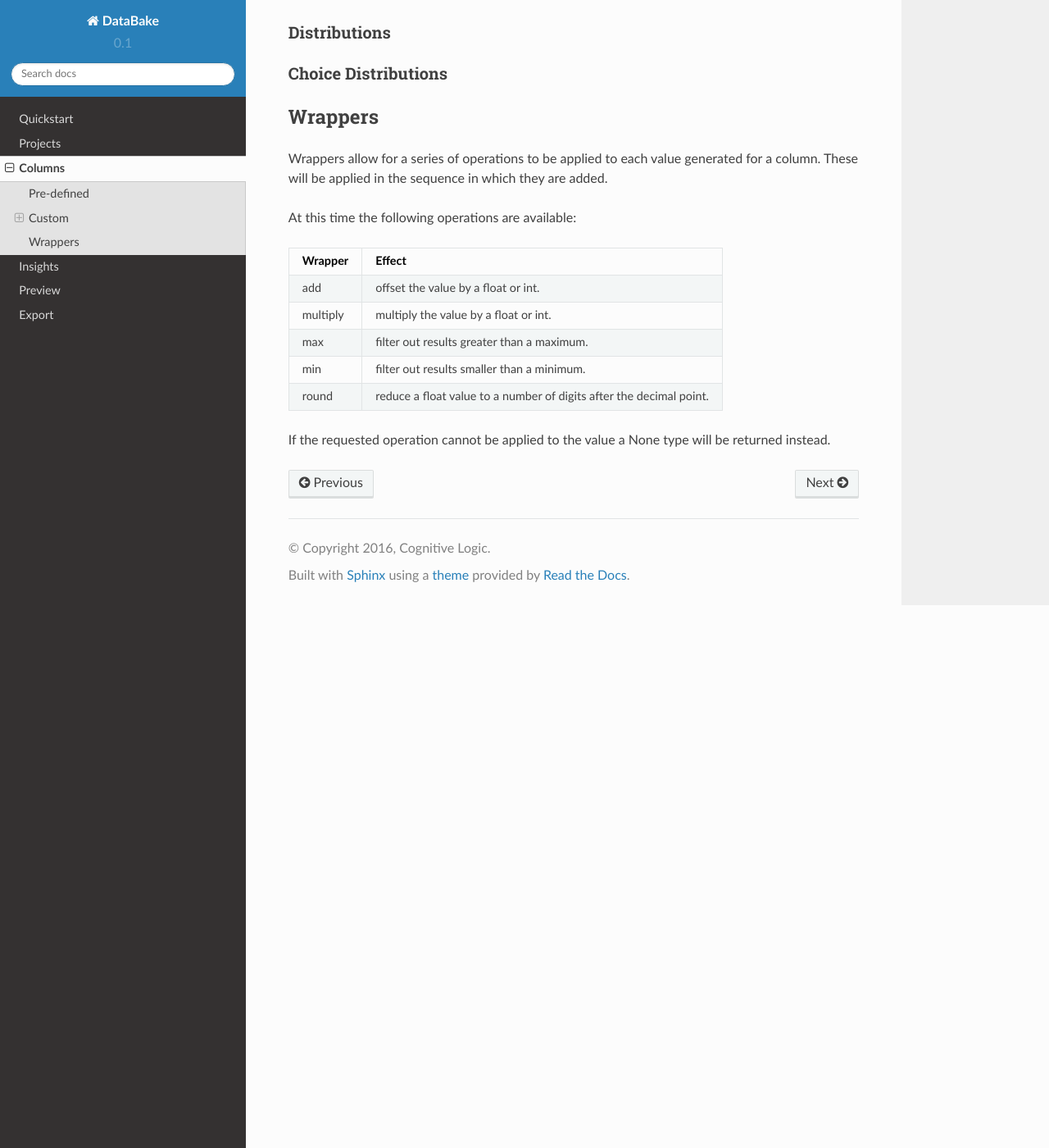
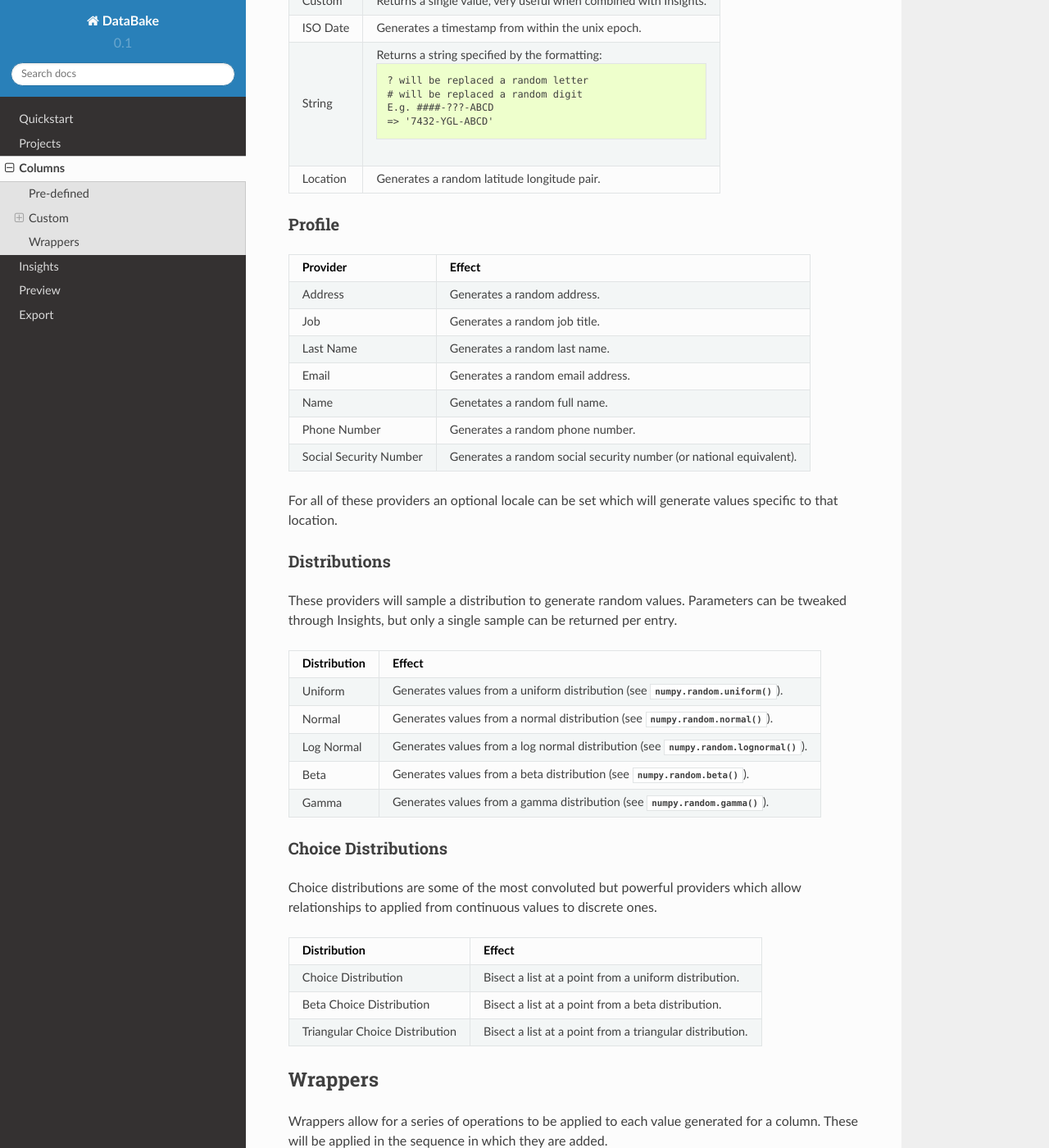
Before and after one commit to cognitivelogic/databake-docs, a Sphinx documentation site: the page built from docs/source/columns.rst, in a window 1280 px wide and 1400 px high, scrolled down 804 px. Shown: the whole window at 82% size. Built offline with Sphinx 7.4.7 and the Read the Docs theme 2.0.0, drawn with Linux system fonts in a browser that asks for light colours; some of the changed text lies outside the part shown.

Commit message:
Better column docs

```diff
--- a/docs/source/columns.rst
+++ b/docs/source/columns.rst
@@ -15,23 +15,71 @@ Alternatively, column types can be defined manually. Users can add `providers`_
 
 Providers
 ^^^^^^^^^
-(Need a big reference manual)
 
-Providers are functions which generate random values.
+Providers are functions which generate random values for the columns. They allow preformatted standard strings or numerical values to be added to a dataset with minimal configuration.
 
-Locales
+Basic
+^^^^^
+
+==============================   ========================================================================================
+Function                         Effect
+==============================   ========================================================================================
+Custom                           Returns a single value, very useful when combined with Insights.
+ISO Date                         Generates a timestamp from within the unix epoch.
+String                           Returns a string specified by the formatting::
+
+                                   ? will be replaced a random letter
+                                   # will be replaced a random digit
+                                   E.g. ####-???-ABCD
+                                   => '7432-YGL-ABCD'
+Location                         Generates a random latitude longitude pair.
+==============================   ========================================================================================
+
+Profile
 ^^^^^^^
 
-Formatters
-^^^^^^^^^^
+==============================   ========================================================================================
+Provider                         Effect
+==============================   ========================================================================================
+Address                          Generates a random address.
+Job                              Generates a random job title.
+Last Name                        Generates a random last name.
+Email                            Generates a random email address.
+Name                             Genetates a random full name.
+Phone Number                     Generates a random phone number.
+Social Security Number           Generates a random social security number (or national equivalent).
+==============================   ========================================================================================
+
+For all of these providers an optional locale can be set which will generate values specific to that location.
 
 Distributions
 ^^^^^^^^^^^^^
 
+These providers will sample a distribution to generate random values. Parameters can be tweaked through Insights, but only a single sample can be returned per entry.
+
+==============================   ========================================================================================
+Distribution                     Effect
+==============================   ========================================================================================
+Uniform                          Generates values from a uniform distribution (see :func:`numpy.random.uniform`).
+Normal                           Generates values from a normal distribution (see :func:`numpy.random.normal`).
+Log Normal                       Generates values from a log normal distribution (see :func:`numpy.random.lognormal`).
+Beta                             Generates values from a beta distribution (see :func:`numpy.random.beta`).
+Gamma                            Generates values from a gamma distribution (see :func:`numpy.random.gamma`).
+==============================   ========================================================================================
 
 
 Choice Distributions
 ^^^^^^^^^^^^^^^^^^^^
+
+Choice distributions are some of the most convoluted but powerful providers which allow relationships to applied from continuous values to discrete ones.
+
+==============================   ========================================================================================
+Distribution                     Effect
+==============================   ========================================================================================
+Choice Distribution              Bisect a list at a point from a uniform distribution.
+Beta Choice Distribution         Bisect a list at a point from a beta distribution.
+Triangular Choice Distribution   Bisect a list at a point from a triangular distribution.
+==============================   ========================================================================================
 
 Wrappers
 --------
@@ -39,15 +87,15 @@ Wrappers allow for a series of operations to be applied to each value generated
 
 At this time the following operations are available:
 
-===========   ======================================================================
-Wrapper       Effect
-===========   ======================================================================
-add           offset the value by a float or int.
-multiply      multiply the value by a float or int.
-max           filter out results greater than a maximum.
-min           filter out results smaller than a minimum.
-round         reduce a float value to a number of digits after the decimal point.
-===========   ======================================================================
+==============================   ========================================================================================
+Wrapper                          Effect
+==============================   ========================================================================================
+add                              Offset the value by a float or int.
+multiply                         Multiply the value by a float or int.
+max                              Filter out results greater than a maximum.
+min                              Filter out results smaller than a minimum.
+round                            Reduce a float value to a number of digits after the decimal point.
+==============================   ========================================================================================
 
 
 If the requested operation cannot be applied to the value a None type will be returned instead.
--- a/docs/source/conf.py
+++ b/docs/source/conf.py
@@ -299,7 +299,7 @@ latex_documents = [(master_doc, 'DataBake.tex', 'DataBake Documentation',
 
 # If true, show URL addresses after external links.
 #
-latex_show_urls = True
+# latex_show_urls = False
 
 # Documents to append as an appendix to all manuals.
 #
```
Also changed, not shown: docs/source/insights.rst (+5 -5 lines).
